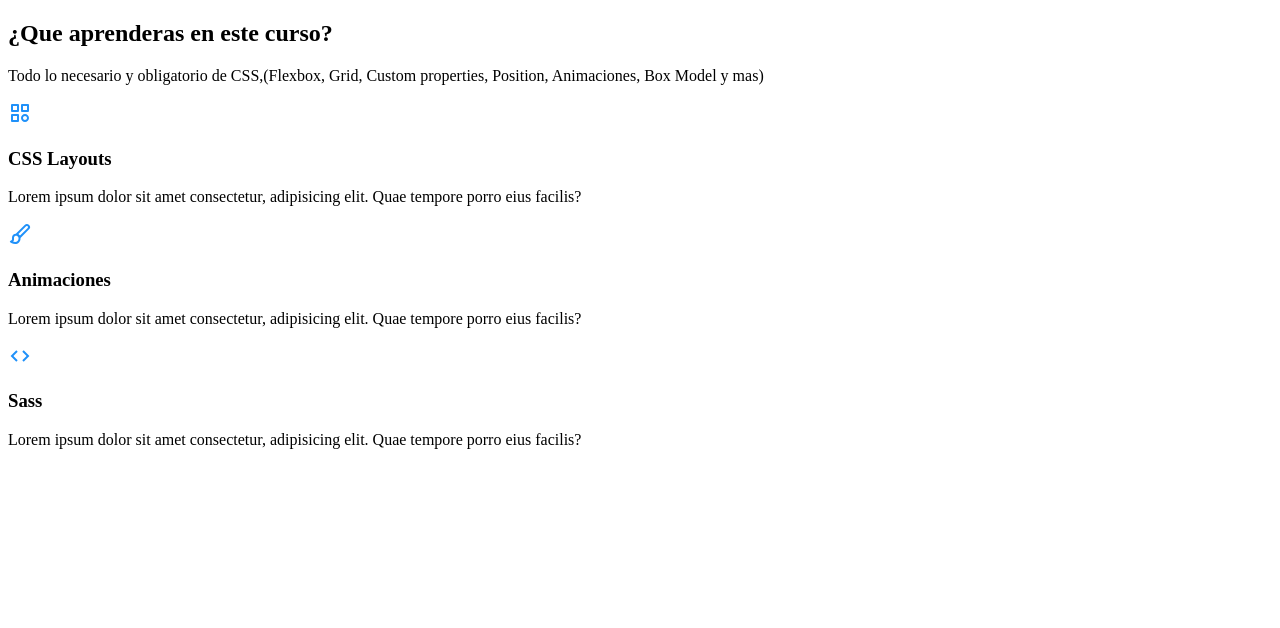
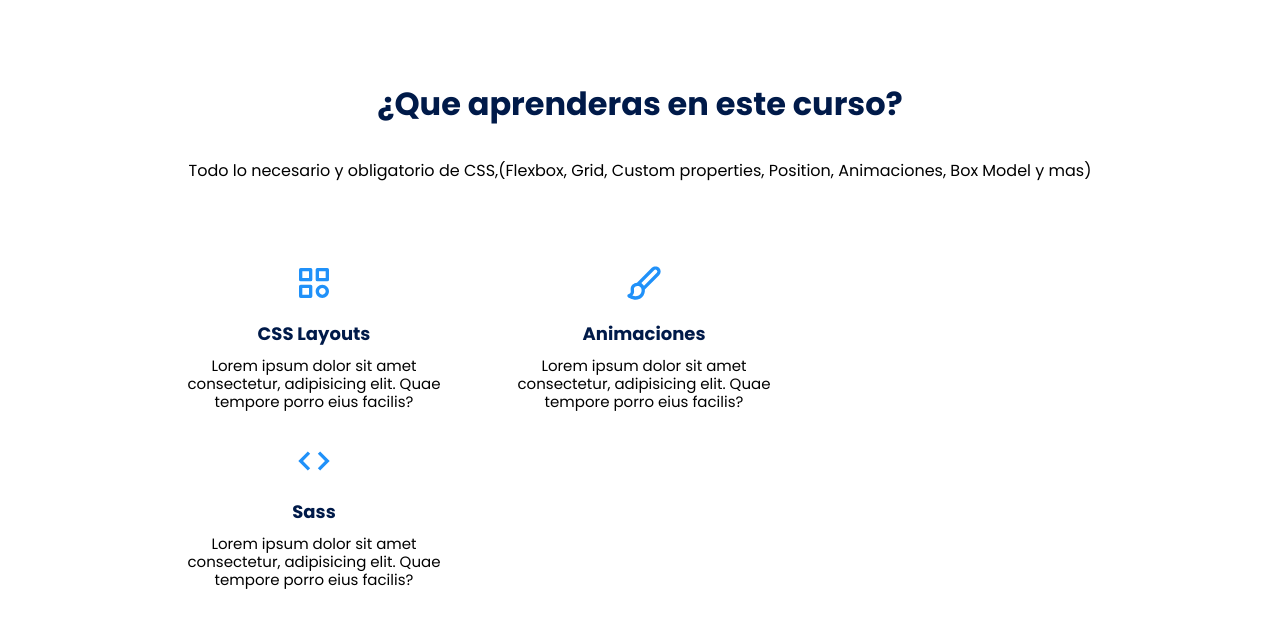
Before and after one commit to alxroo/PrimerEjemplo, a website: page public/index.html in a window 1280 px wide. Drawn offline with Linux system fonts and the light colour scheme.

Commit message:
seccion content

```diff
--- /dev/null
+++ b/dev/scss/blocks/_sectionContent.scss
@@ -0,0 +1,61 @@
+@import url('https://fonts.googleapis.com/css2?family=Poppins:wght@300;400;600;700&display=swap');
+*{
+    margin: 0;
+    padding: 0;
+    box-sizing: border-box;
+    font-family: 'Poppins', sans-serif;
+}
+.content{
+    padding: 80px;
+    // border: red 1px solid;
+
+    &__container{
+        width: 85%;
+        margin: 0 auto;
+    }
+
+    &__title{
+        // border: 1px solid red;
+        display: flex;
+        flex-direction: column;
+        justify-content: center;
+        align-items: center;
+        gap: 30px;
+
+        h2{
+            font-size: 32px;
+            color: #001A49;
+        }
+
+        p{
+            text-align: center;
+        }
+    }
+    &__items{
+        // border: 1px solid red;
+        display: flex;
+        gap: 30px;
+        margin-top: 80px;
+        text-align: center;
+        flex-wrap: wrap;
+
+        .item{
+            // border: 1px solid green;
+            width: 300px;
+
+            &__img{
+                font-size: 50px;
+                width: 40px;
+            }
+            &__title{
+                font-size: 18px;
+                color: #001A49;
+                margin: 10px 0;
+            }
+            &__paragraph{
+                font-size: 15px;
+                line-height: 1.2;
+            }
+        }
+    }
+}
--- a/dev/scss/main.scss
+++ b/dev/scss/main.scss
@@ -0,0 +1 @@
+@use "../../dev/scss/blocks/sectionContent"
--- a/public/index.html
+++ b/public/index.html
@@ -12,9 +12,11 @@
 
     <main class="sections">
         <section class="content">
-            <div class="content__title"></div>
+            <div class="content__container">
+                <div class="content__title">
                     <h2>¿Que aprenderas en este curso?</h2>
                     <p>Todo lo necesario y obligatorio de CSS,(Flexbox, Grid, Custom properties, Position, Animaciones, Box Model y mas)</p>
+                </div>
                 <div class="content__items">
                     <div class="item">
                         <img class="item__img" src="/dev/assets/img/shapes.svg" alt="" >
@@ -32,6 +34,8 @@
                         <p class="item__paragraph">Lorem ipsum dolor sit amet consectetur, adipisicing elit. Quae tempore porro eius facilis?</p>
                     </div>
                 </div>
+            </div>
+
         </section>
         <section class="CTA"></section>
         <section class="Prices"></section>
```
Also changed, not shown: public/css/main.css, 1 other file. Lines whose indentation alone changed are shown as unchanged.
